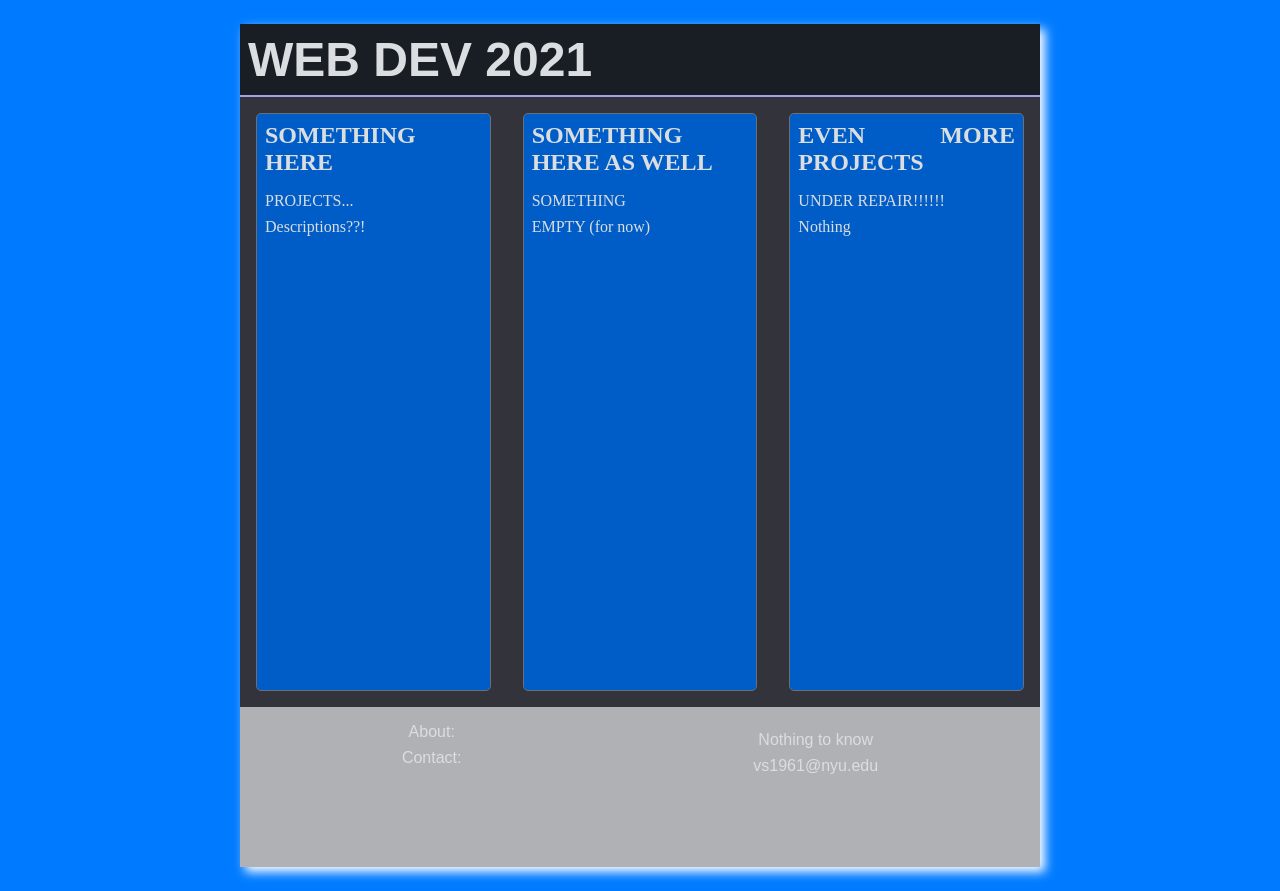
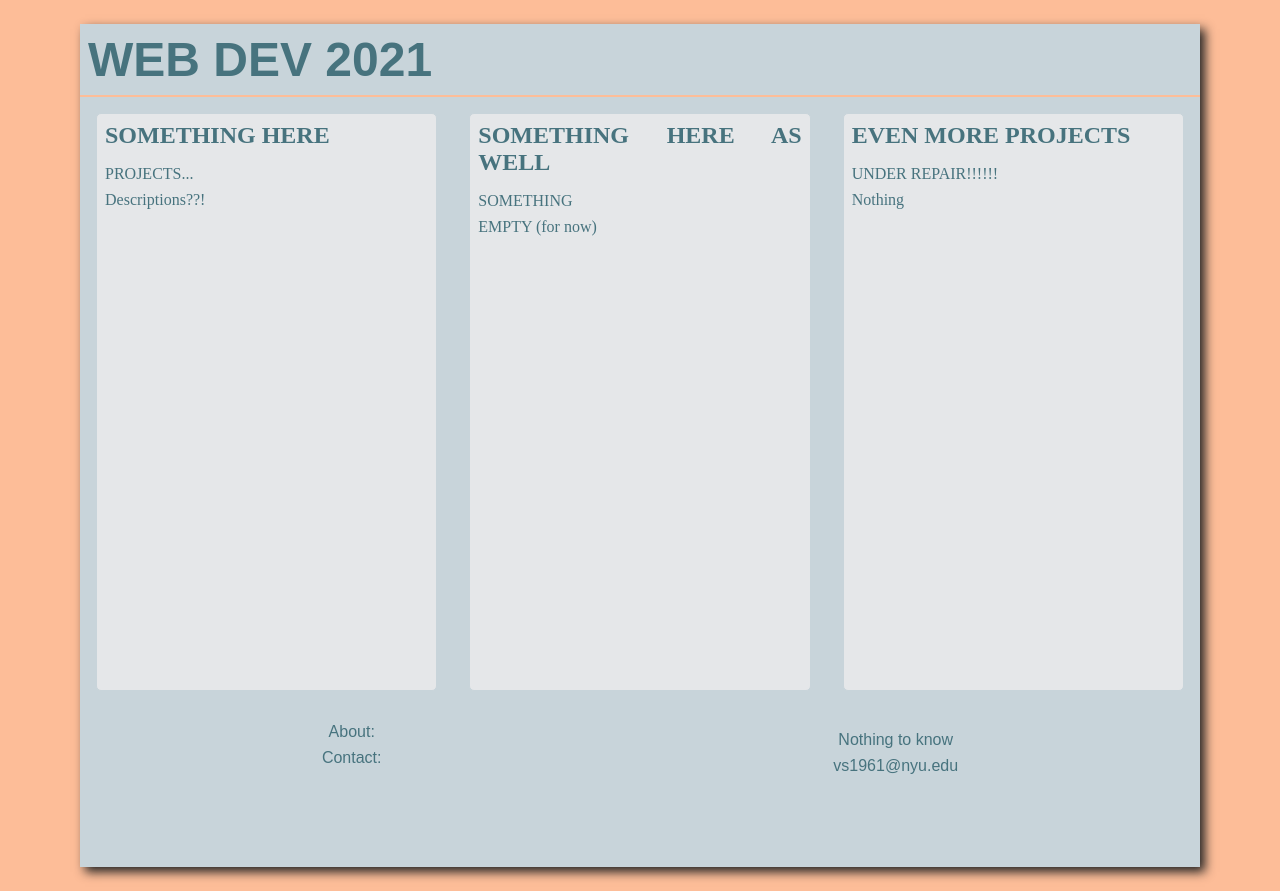
Before and after one commit to euler27182/euler27182.github.io, a plain HTML site: page index.html in a window 1280 px wide. Drawn offline with Linux system fonts and the light colour scheme.

Commit message:
more changes

```diff
--- a/mystyle.css
+++ b/mystyle.css
@@ -5,8 +5,8 @@
 
 html {
   font-size: 16px;
-  color: #dbdee0;
-  background-color: #007bff;
+  color: #47737e;
+  background-color: #fdbd98;
 
 }
 
@@ -33,7 +33,7 @@ h3 {
 }
 
 hr {
-  color: #a4a3d4;
+  color: #c8d4da;
 }
 
 p {
@@ -42,18 +42,18 @@ p {
 }
 
 body{
-  width: 50rem;
+  width: 70rem;
   margin: var(--text-3) auto;
-  background: #33343b;
-  box-shadow: 5px 5px 10px #ffffff;
+  background: #c8d4da;
+  box-shadow: 5px 5px 10px #242424;
 }
 
 .header {
   font-family: sans-serif;
-  background-color: #191e25;
+  background-color: #c8d4da;
   padding: var(--text-1) var(--text-1);
   text-align: left;
-  border-bottom: 2px solid #a3a2df;
+  border-bottom: 2px solid #fdbd98;
 }
 
 .container {
@@ -63,7 +63,7 @@ body{
 }
 
 .item {
-  background-color: #005dc7;
+  background-color: #e5e7e9;
   margin: var(--text-2) var(--text-2);
   height: 35rem;
   width: 30rem;
@@ -71,7 +71,7 @@ body{
   border-radius: 5px;
   text-align: justify;
   text-justify: inter-word;
-  border: 0.25px solid #6a7077;
+  border: 0.25px solid #c8d4da;
 }
 
 .footer {
@@ -82,5 +82,5 @@ body{
   margin:  0 0;
   text-align:center;
   padding: var(--text-2) var(--text-2);
-  background-color: #afb1b4;
+  background-color: #c8d4da;
 }
```
